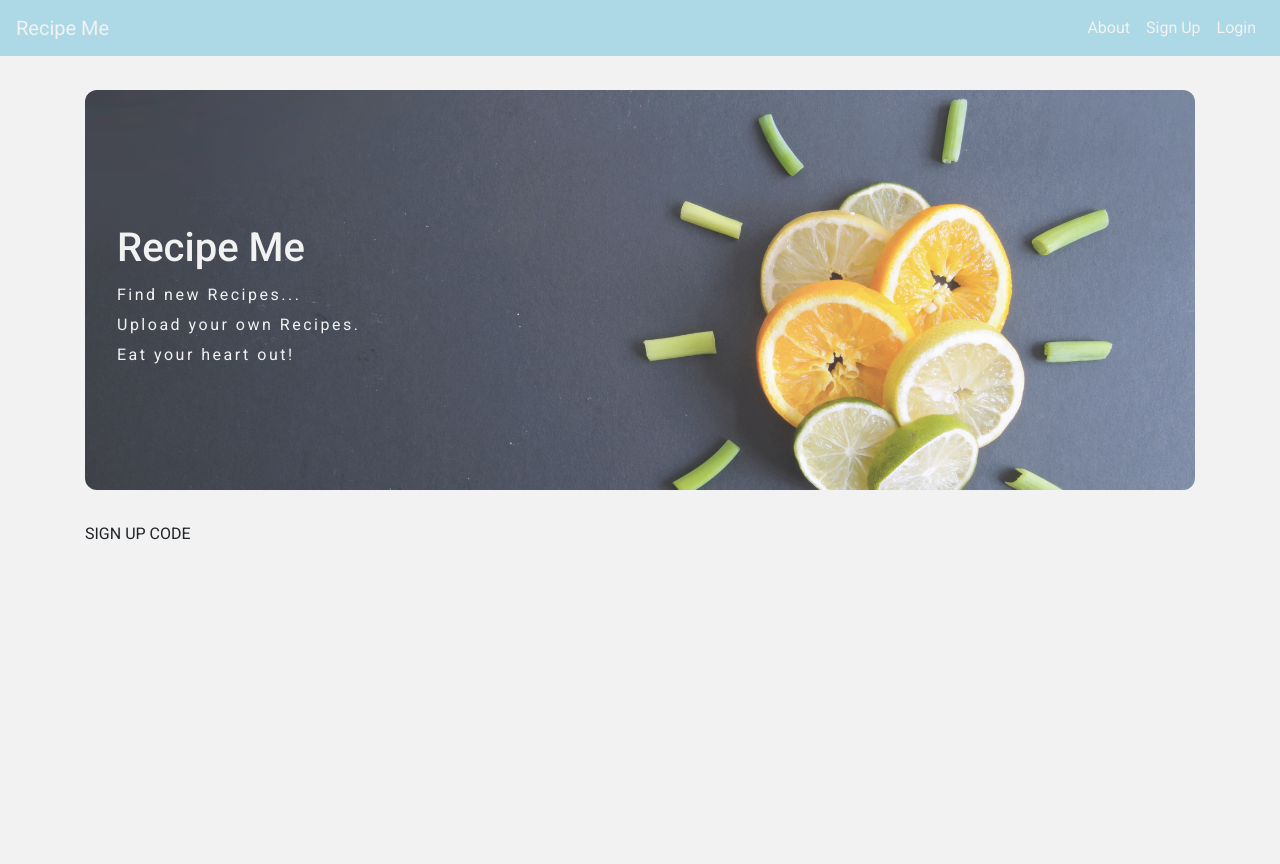
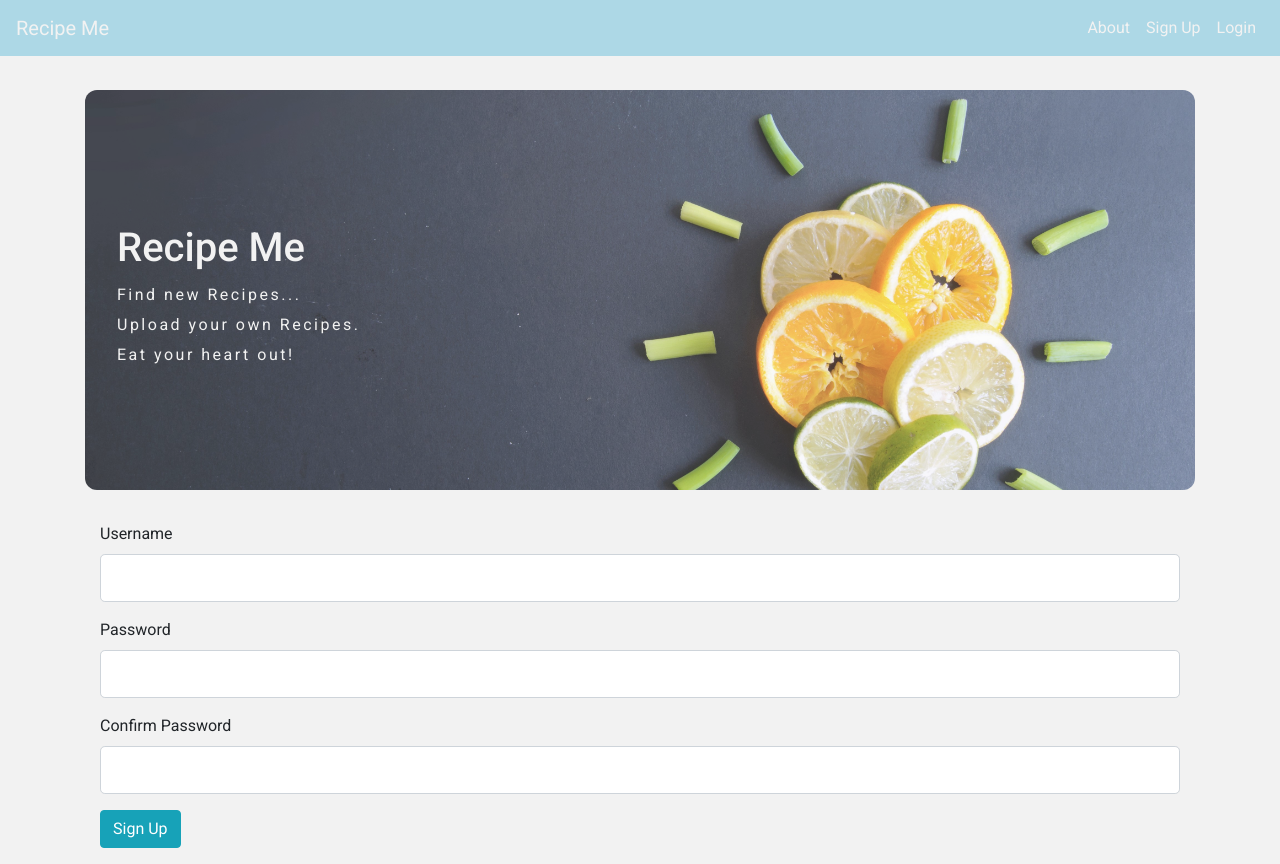
Before and after one commit to alexmortali/recipe_me, a Flask app: page /sign_up in a window 1280 px wide. Before the commit the page ends 540 px from the top, so only its background shows below. Run offline with Flask 2, Linux system fonts and the light colour scheme; some libraries are stand-ins or nearby versions.

Commit message:
Created sign up form

```diff
--- a/templates/sign_up.html
+++ b/templates/sign_up.html
@@ -1,5 +1,53 @@
-{% extends 'base.html' %}
+{% extends 'base.html' %} {% block content %}
+<div class="container">
+    <form method="POST" action="">
+        {{ form.hidden_tag() }}
+        <div class="form-group">
+            {{ form.username.label(class="form-control-label") }}
+            {% if form.username.errors %}
+            {{ form.username(class="form-control form-control is-invalid") }}
+            <div class="invalid-feedback">
+                {% for error in form.username.errors %}
+                <span>{{ error }}</span>
+                {% endfor %}
+            </div>
+            {% else %}
+            {{ form.username(class="form-control form-control-lg") }}
+            {% endif %}
+        </div>
 
-{% block content %}
-<p id="test_code"> SIGN UP CODE </p>
+        <div class="form-group">
+            {{ form.password.label(class="form-control-label") }}
+            {% if form.password.errors %}
+            {{ form.password(class="form-control form-control is-invalid") }}
+            <div class="invalid-feedback">
+                {% for error in form.password.errors %}
+                <span>{{ error }}</span>
+                {% endfor %}
+            </div>
+            {% else %}
+            {{ form.password(class="form-control form-control-lg") }}
+            {% endif %}
+        </div>
+
+        <div class="form-group">
+            {{ form.confirm_password.label(class="form-control-label") }}
+            {% if form.confirm_password.errors %}
+            {{ form.confirm_password(class="form-control form-control is-invalid") }}
+            <div class="invalid-feedback">
+                {% for error in form.confirm_password.errors %}
+                <span>{{ error }}</span>
+                {% endfor %}
+            </div>
+            {% else %}
+            {{ form.confirm_password(class="form-control form-control-lg") }}
+            {% endif %}
+        </div>
+
+        <div class="form-group">
+            <!-- submit form-->
+            {{ form.submit(class="btn btn-info") }}
+        </div>
+    </form>
+</div>
 {% endblock %}
```
